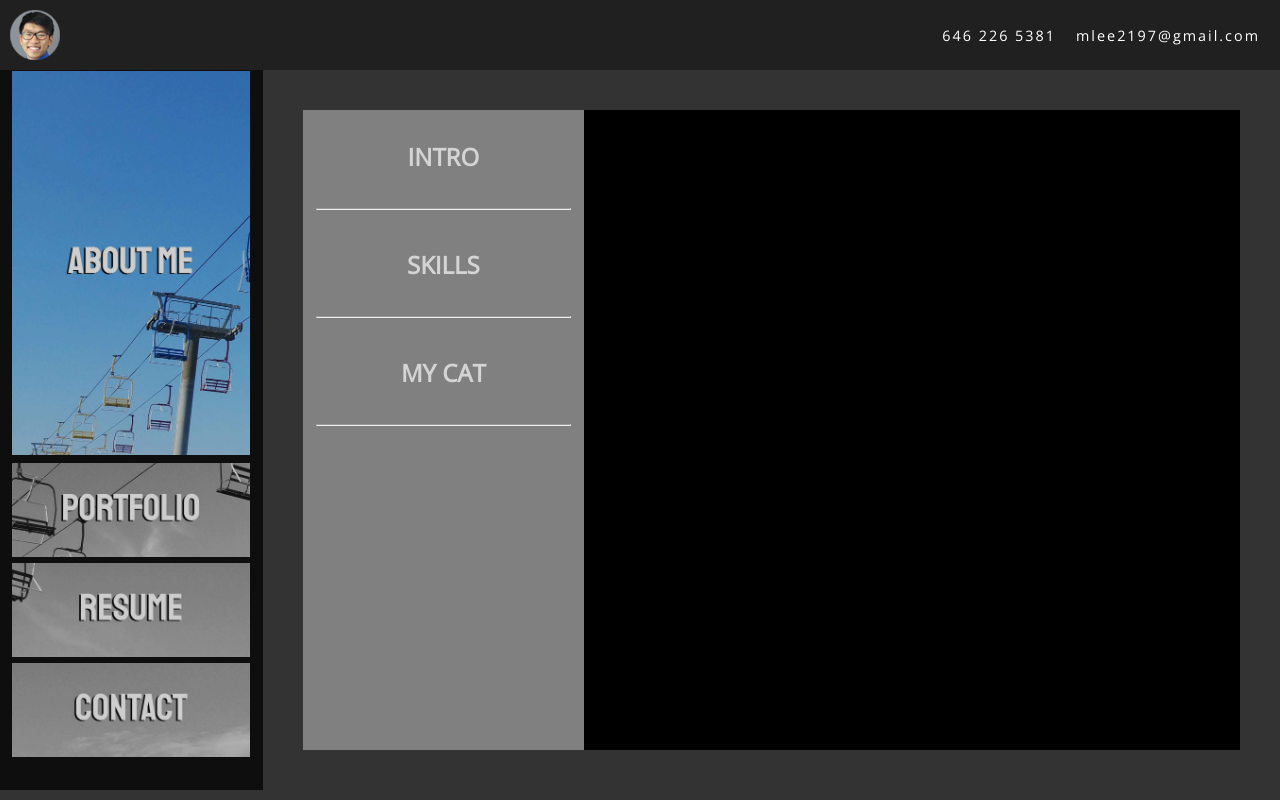
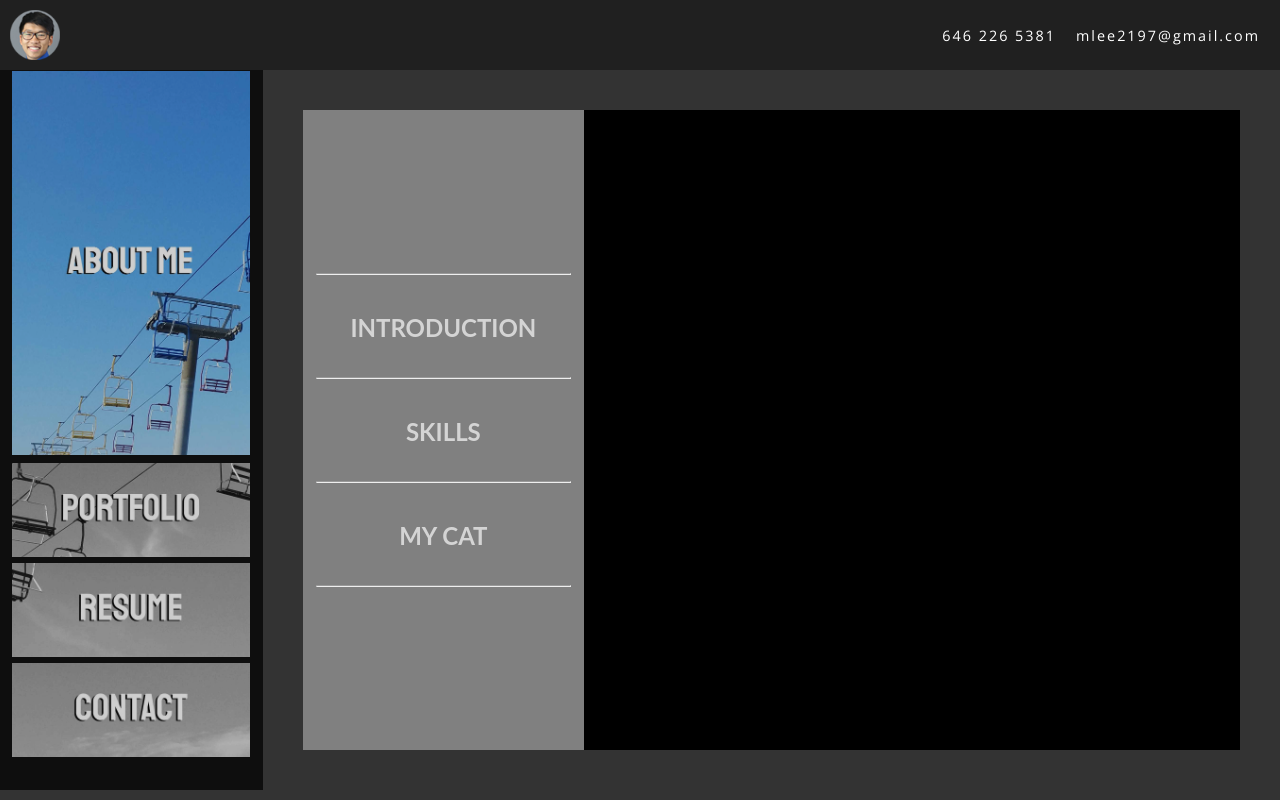
Before and after one commit to mlee138/Portfolio-Website2.0, a React (Create React App) app: page / in a window 1280 px wide. Both pictures are taken after a click on the button 131 px from the left and 118 px from the top of the page. Built offline with nearby package versions, Linux system fonts and the light colour scheme.

Commit message:
editted headers and header fonts

```diff
--- a/src/pages/about.js
+++ b/src/pages/about.js
@@ -29,7 +29,8 @@ class About extends React.Component{
 		return(
 			<div id="slideshow">
 				<div id="labels" className={this.state.color}>
-					<label htmlFor='intro' id="intro-label" className='btn' onClick={() => this.handleClick("color-intro")}><h2>Intro</h2></label>
+					<hr/>
+					<label htmlFor='intro' id="intro-label" className='btn' onClick={() => this.handleClick("color-intro")}><h2>Introduction</h2></label>
 					<hr/>
 					<label htmlFor='skills' id="skills-label" className='btn' onClick={() => this.handleClick("color-skills")}><h2>Skills</h2></label>
 					<hr/>
@@ -39,7 +40,7 @@ class About extends React.Component{
 				<div>
 				<input id='intro' className='rad' name='rad' type='radio'/>
 				<AboutSlide
-					header="Intro"
+					header="Introduction"
 					image="../images/self.jpg"
 					alt="Matt Lee"
 					text="I am a Jr. Front-End Developer and a recent Binghamton University graduate. I'm based in New York City, and love with designing and building websites."/>
--- a/src/pages/portfolio.js
+++ b/src/pages/portfolio.js
@@ -45,6 +45,7 @@ class Portfolio extends React.Component{
 		return(
 			<div id="portfolio">
 				<h2 className="banner">Portfolio</h2>
+				<h4>Hover/tap images to enlarge</h4>
 				<h2>Websites / Apps</h2>
 				<div className="card-wrapper">
 					<WebsiteCard
--- a/src/pages/stylesheets/about.css
+++ b/src/pages/stylesheets/about.css
@@ -46,6 +46,7 @@
 }
 
 #labels {
+  font-family: 'Lato', sans-serif;
   display: -webkit-box;
   display: -ms-flexbox;
   display: flex;
@@ -53,6 +54,9 @@
   -webkit-box-direction: normal;
       -ms-flex-direction: column;
           flex-direction: column;
+  -webkit-box-pack: center;
+      -ms-flex-pack: center;
+          justify-content: center;
   min-width: 30%;
   -webkit-transition: background-color 0.6s;
   transition: background-color 0.6s;
--- a/src/pages/stylesheets/about.scss
+++ b/src/pages/stylesheets/about.scss
@@ -28,8 +28,10 @@ $animation-duration: 0.6s;
 }
 
 #labels {
+	font-family: 'Lato', sans-serif;
 	display: flex;
 	flex-direction: column;
+	justify-content: center;
 	min-width: 30%;
 	transition: background-color $animation-duration;
 	text-transform: uppercase;
--- a/src/pages/stylesheets/portfolio.css
+++ b/src/pages/stylesheets/portfolio.css
@@ -22,7 +22,22 @@
 
 #portfolio h2 {
   text-transform: uppercase;
-  word-spacing: 12px;
+  word-spacing: 5px;
+  letter-spacing: 1px;
+  font-family: 'Staatliches', cursive;
+  font-size: 2em;
+}
+
+#portfolio > h4 {
+  text-align: center;
+  color: white;
+  opacity: 0.4;
+  -webkit-transition: 0.3s;
+  transition: 0.3s;
+}
+
+#portfolio > h4:hover {
+  opacity: 0.9;
 }
 
 .card-wrapper {
@@ -82,6 +97,13 @@
           animation-duration: 0.3s;
   -webkit-clip-path: none;
           clip-path: none;
+}
+
+.image-container:hover img {
+  -webkit-transition-delay: 0.3s;
+          transition-delay: 0.3s;
+  -webkit-transform: translateY(-50px);
+          transform: translateY(-50px);
 }
 
 .image-container img {
```
Also changed, not shown: src/pages/stylesheets/portfolio.scss (+18 -1 lines), 2 other files (tests, documents, lock files or other folders).
